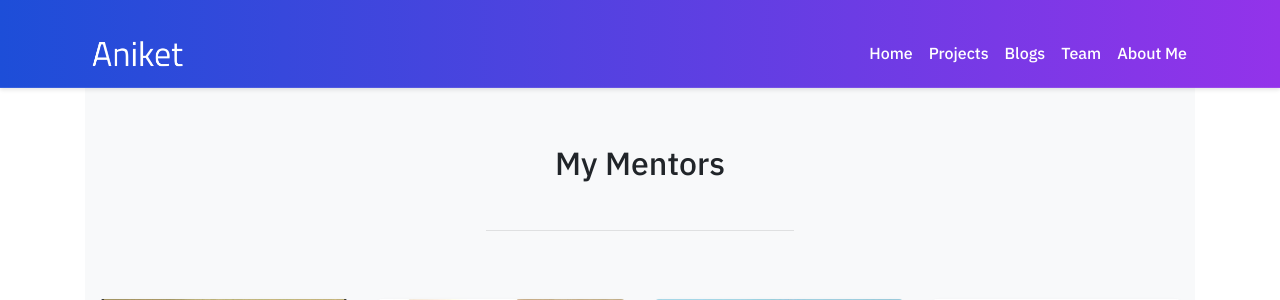
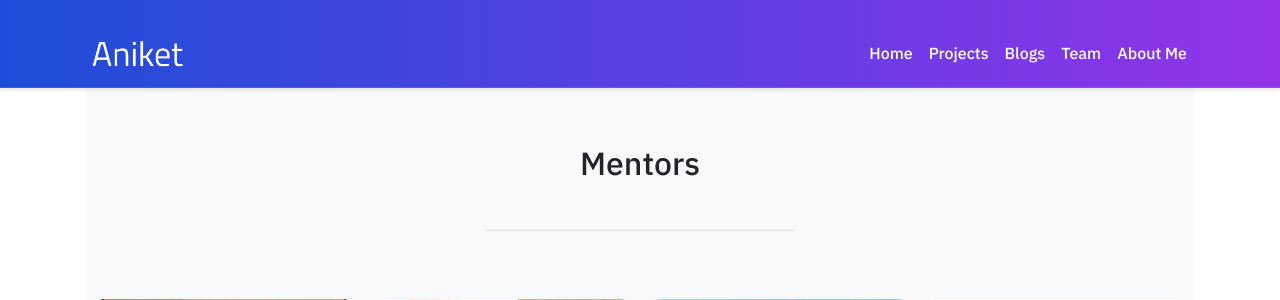
Before and after one commit to aniketrox/aniketofficial, a Flask app: page /team in a window 1280 px wide. Shown: the top 300 px of the page. Run offline with Flask 3, Linux system fonts and the light colour scheme; some libraries are stand-ins or nearby versions.

Commit message:
Update team.html

```diff
--- a/templates/team.html
+++ b/templates/team.html
@@ -7,7 +7,7 @@
   <div class="container">
     <div class="row justify-content-md-center">
       <div class="col-12 col-md-10 col-lg-8 col-xl-7 col-xxl-6">
-        <h2 class="mb-4 display-5 text-center">My Mentors</h2>
+        <h2 class="mb-4 display-5 text-center">Mentors</h2>
         <p class="text-secondary mb-5 text-center lead fs-4"> </p>
         <hr class="w-50 mx-auto mb-5 mb-xl-9 border-dark-subtle">
       </div>
```
